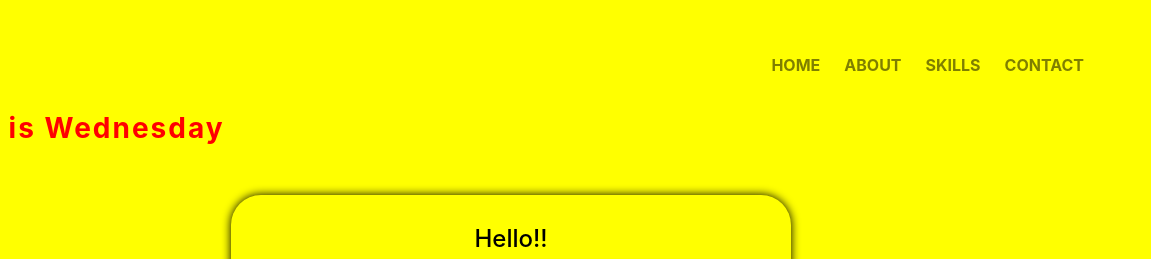
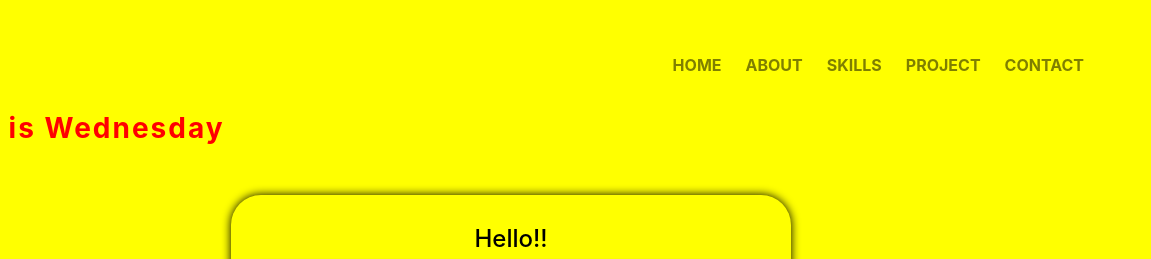
Before and after one commit to shailaja-sabhapathi/shailaja-sabhapathi.github.io, a plain HTML site: page index.html in a window 1280 px wide. Shown: the top 259 px of the page, 129-1280 px from the left. Drawn offline with nearby package versions, Linux system fonts and the light colour scheme.

Commit message:
Update index.html

```diff
--- a/index.html
+++ b/index.html
@@ -42,6 +42,10 @@
                     <li class="nav-item">
                         <a href="#skills" class="nav-link">SKILLS</a>
                     </li>
+                    <li class="nav-item">
+                        <a href="#project" class="nav-link">PROJECT</a>
+                    </li>
+
                     <li class="nav-item">
                         <a href="#contact" class="nav-link">CONTACT</a>
                     </li>
```
